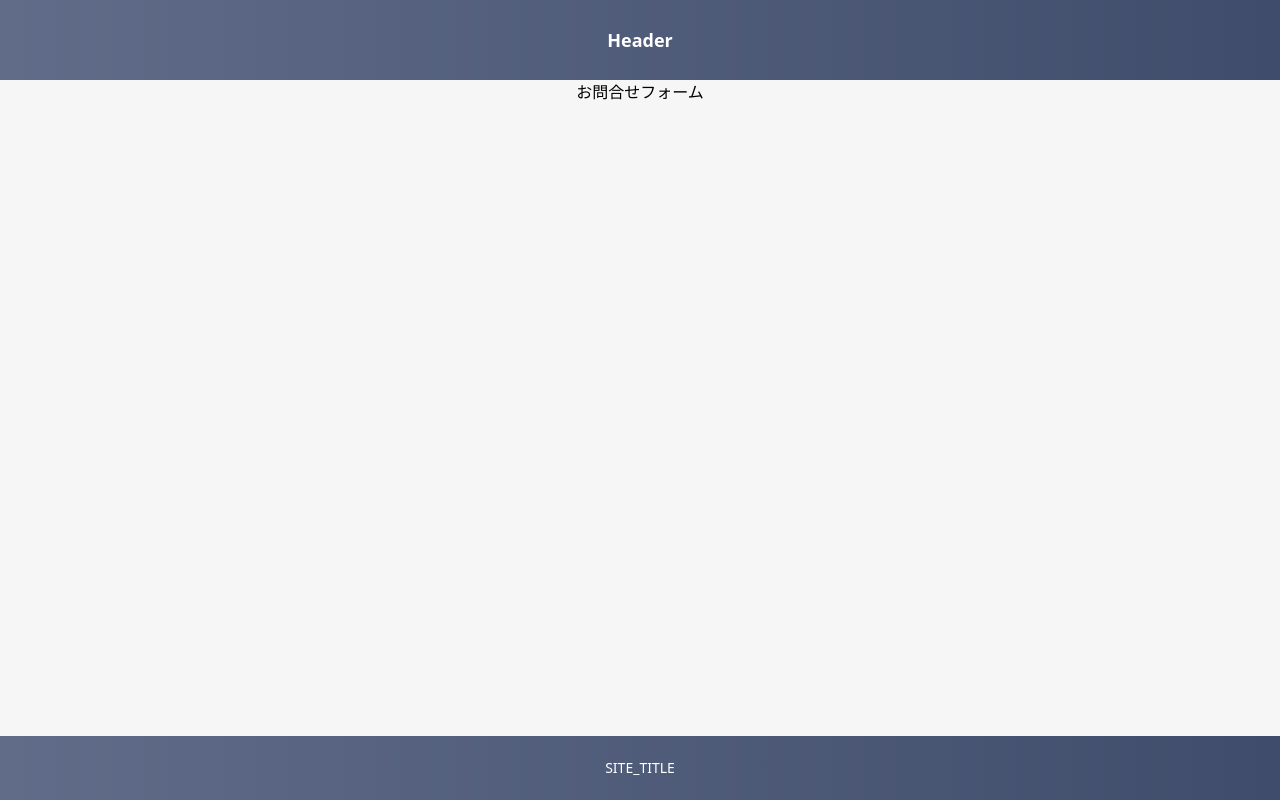
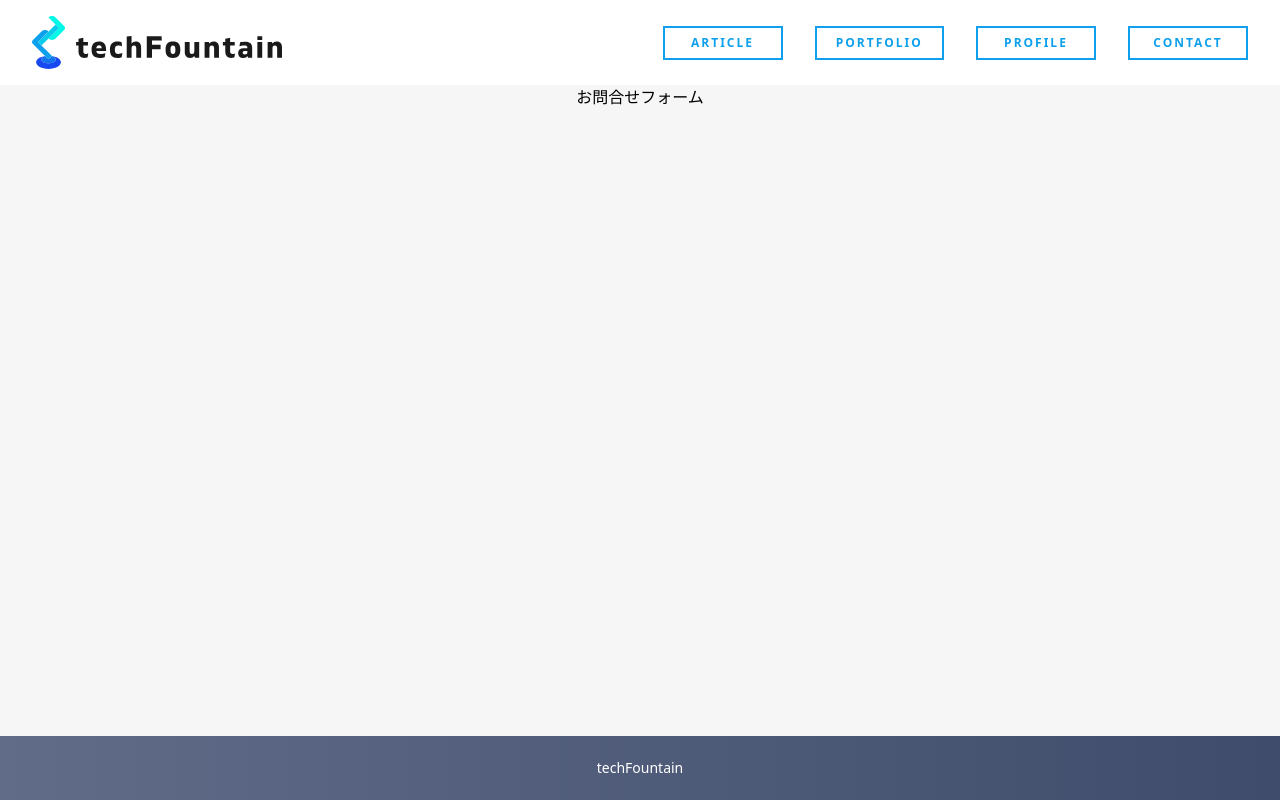
Before and after one commit to mororyou/devtools-blog, an Astro site: page /contact in a window 1280 px wide. Built offline with nearby package versions, Linux system fonts and the light colour scheme; Astro itself is replaced by a stand-in of ours.

Commit message:
Header Component Store

```diff
--- a/src/components/Header.astro
+++ b/src/components/Header.astro
@@ -1,20 +1,34 @@
 ---
+import { HEADER_NAVI } from '../constans/const';
+import HeaderBtn from './HeaderBtn.astro';
+
 export interface Props {}
 
 const {} = Astro.props
 ---
 
-<header id="header" class="bg-header flex w-full items-center justify-center p-2">
-  <h1 class="text-lg font-semibold text-white">Header</h1>
-  <div class="flex items-center justify-between"></div>
+<header
+  id="header"
+  class="bg-white flex w-full min-w-full items-center justify-center p-2 md:justify-between md:py-4 md:px-8"
+>
+  <h1 class="text-lg font-semibold text-white">
+    <a href="/">
+      <img
+        src={'/images/logo/color-text-black.svg'}
+        alt=""
+        width="250px"
+        height="auto"
+      />
+    </a>
+  </h1>
+  <ul class="hidden items-center justify-between gap-x-8 md:flex">
+    {
+      HEADER_NAVI &&
+        HEADER_NAVI.map((navi) => (
+          <li>
+            <HeaderBtn page={navi.page} title={navi.title} subtitle={navi.subTitle} />
+          </li>
+        ))
+    }
+  </ul>
 </header>
-
-<style>
-  header {
-    height: 80px;
-    color: white;
-    background: #606c88;  /* fallback for old browsers */
-    background: -webkit-linear-gradient(to left, #3f4c6b, #606c88);  /* Chrome 10-25, Safari 5.1-6 */
-    background: linear-gradient(to left, #3f4c6b, #606c88); /* W3C, IE 10+/ Edge, Firefox 16+, Chrome 26+, Opera 12+, Safari 7+ */
-  }
-</style>
--- /dev/null
+++ b/src/components/HeaderBtn.astro
@@ -0,0 +1,87 @@
+---
+export interface Props {
+  page: string
+  title: string
+  subtitle: string
+}
+const { page, title, subtitle } = Astro.props
+---
+
+<a href={page} class="c-button c-button--gooey text-center">
+  {subtitle}
+  <div class="c-button__blobs">
+    <div></div>
+    <div></div>
+    <div></div>
+  </div>
+</a>
+
+<style>
+  .c-button {
+    min-width: 120px;
+    color: #000;
+    font-weight: 700;
+    font-size: 12px;
+    text-decoration: none;
+    padding: 0.5em 1.6em;
+    cursor: pointer;
+    display: inline-block;
+    vertical-align: middle;
+    position: relative;
+    z-index: 1;
+  }
+
+  .c-button--gooey {
+    color: #0ea0ec;
+    text-transform: uppercase;
+    letter-spacing: 2px;
+    border: 2px solid #0ea0ec;
+    border-radius: 0;
+    position: relative;
+    transition: all 700ms ease;
+  }
+
+  .c-button--gooey .c-button__blobs {
+    height: 100%;
+    filter: url(#goo);
+    overflow: hidden;
+    position: absolute;
+    top: 0;
+    left: 0;
+    bottom: -3px;
+    right: -1px;
+    z-index: -1;
+  }
+
+  .c-button--gooey .c-button__blobs div {
+    background-color: #0ea0ec;
+    width: 34%;
+    height: 100%;
+    border-radius: 100%;
+    position: absolute;
+    transform: scale(1.4) translateY(125%) translateZ(0);
+    transition: all 700ms ease;
+  }
+
+  .c-button--gooey .c-button__blobs div:nth-child(1) {
+    left: -5%;
+  }
+
+  .c-button--gooey .c-button__blobs div:nth-child(2) {
+    left: 30%;
+    transition-delay: 60ms;
+  }
+
+  .c-button--gooey .c-button__blobs div:nth-child(3) {
+    left: 66%;
+    transition-delay: 25ms;
+  }
+
+  .c-button--gooey:hover {
+    color: #fff;
+  }
+
+  .c-button--gooey:hover .c-button__blobs div {
+    transform: scale(1.5) translateY(0) translateZ(0);
+  }
+</style>
--- a/src/constans/const.ts
+++ b/src/constans/const.ts
@@ -1,5 +1,12 @@
-export const SITE_TITLE = 'SITE_TITLE'
+export const SITE_TITLE = 'techFountain'
 
 export const SITE_DOMAIN = 'http://devtools-blog.jp'
 
 export const SITE_WRITER = 'もろいー'
+
+export const HEADER_NAVI = [
+  { page: 'articles', title: '記事', subTitle: 'article' },
+  { page: 'portfolio', title: 'ポートフォリオ', subTitle: 'portfolio' },
+  { page: 'profile', title: 'プロフィール', subTitle: 'profile' },
+  { page: 'contact', title: 'コンタクト', subTitle: 'contact' },
+]
```
